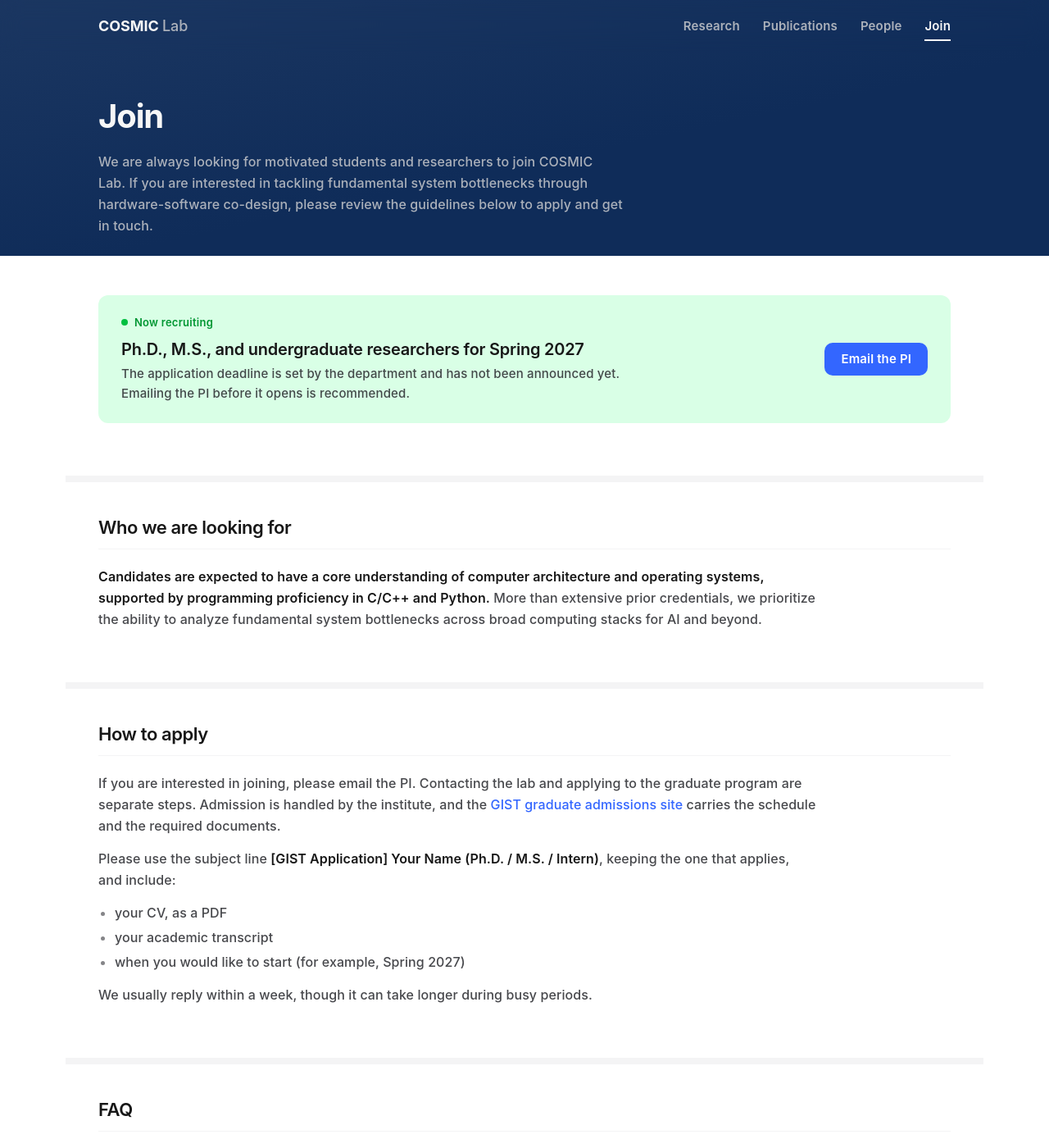
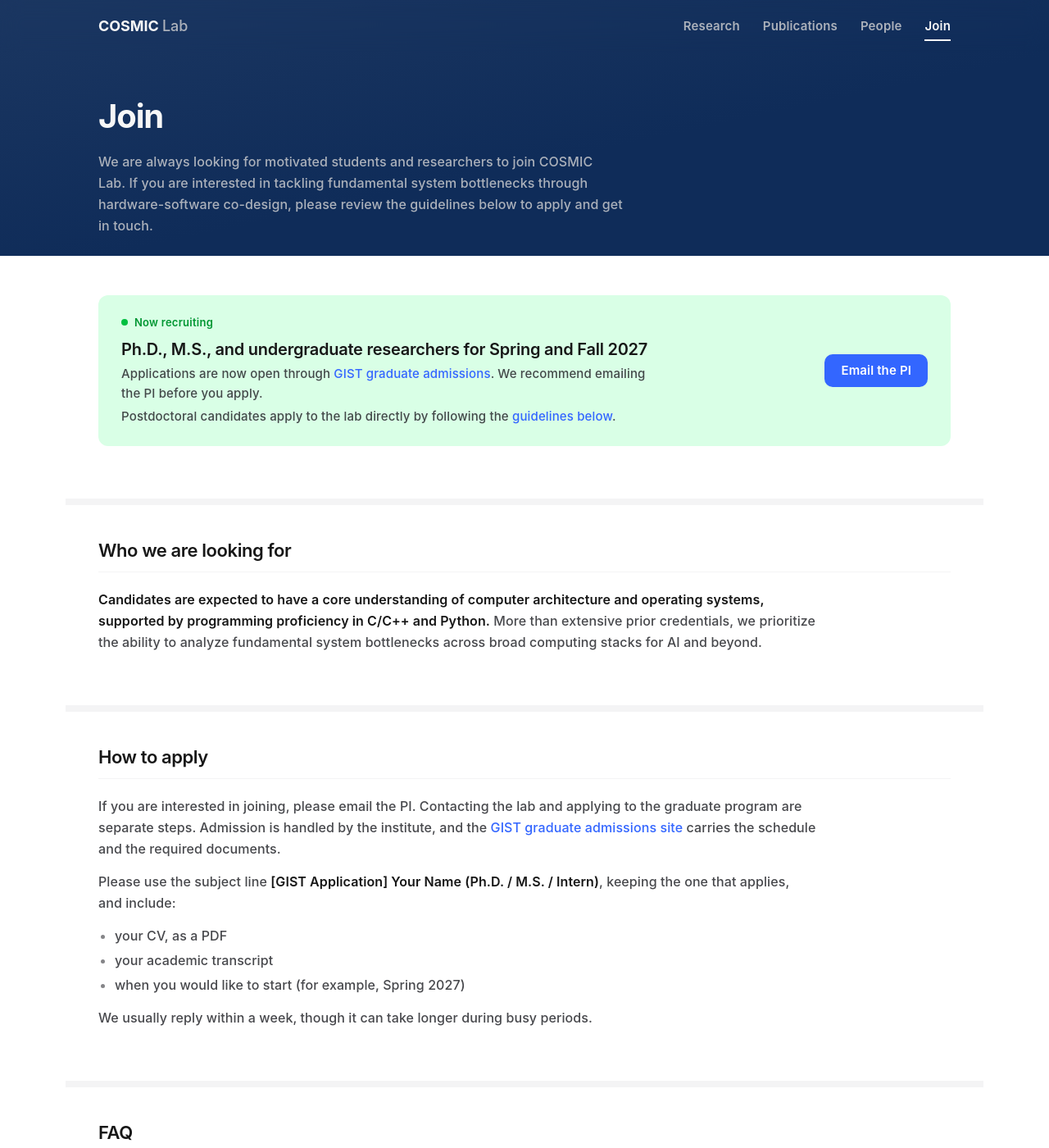
Before and after one commit to thecosmiclab/thecosmiclab.github.io, a Jekyll site: the page built from join.html, in a window 1280 px wide and 1400 px high. Shown: the whole window at 82% size. Built offline with Jekyll 4.4.1, drawn with Linux system fonts in a browser that asks for light colours; some web fonts are replaced; some of the changed text lies outside the part shown.

Commit message:
Rework the Join recruiting banner and add a postdoc section
The banner now covers Spring and Fall, drops application dates in favour
of a link to GIST graduate admissions, and points postdocs to a new
Postdoctoral researchers section below the FAQ. CSS and JS URLs carry a
build timestamp so visitors pick up changes without a stale cache.

Co-Authored-By: Claude Opus 5 <noreply@anthropic.com>

```diff
--- a/_config.yml
+++ b/_config.yml
@@ -52,13 +52,18 @@ lab:
 
   # The Join page's status banner. Everything here changes once per intake
   # cycle, so it lives in one place rather than inside the page markup.
-  #
-  # TODO: add the deadline to `open_body` once the department announces it.
   recruiting:
-    open_headline: "Ph.D., M.S., and undergraduate researchers for Spring 2027"
+    # No dates here on purpose: the admissions office owns the schedule, and
+    # the phrase "GIST graduate admissions" in open_body becomes a link to
+    # admissions_url on the page. `open_note` is an optional extra line; its
+    # phrase "guidelines below" links to the Postdoctoral researchers section.
+    open_headline: "Ph.D., M.S., and undergraduate researchers for Spring and Fall 2027"
     open_body: >-
-      The application deadline is set by the department and has not been
-      announced yet. Emailing the PI before it opens is recommended.
+      Applications are now open through GIST graduate admissions. We recommend
+      emailing the PI before you apply.
+    open_note: >-
+      Postdoctoral candidates apply to the lab directly by following the
+      guidelines below.
     closed_headline: "We are not recruiting at the moment"
     closed_body: >-
       Watch this page for the next intake, or email the PI to be told when it
--- a/_includes/head.html
+++ b/_includes/head.html
@@ -6,6 +6,11 @@
 <link rel="apple-touch-icon" href="{{ '/apple-touch-icon.png' | relative_url }}">
 <link rel="preconnect" href="https://cdn.jsdelivr.net" crossorigin>
 <link rel="stylesheet" href="https://cdn.jsdelivr.net/gh/orioncactus/pretendard@v1.3.9/dist/web/variable/pretendardvariable-dynamic-subset.min.css">
-<link rel="stylesheet" href="{{ '/assets/css/main.css' | relative_url }}">
+{%- comment -%}
+  GitHub Pages tells browsers to reuse CSS and JS for ten minutes. The build
+  time on the URL changes with every deploy, so visitors get the new files
+  straight away instead of a stale stylesheet against fresh HTML.
+{%- endcomment -%}
+<link rel="stylesheet" href="{{ '/assets/css/main.css' | relative_url }}?v={{ site.time | date: '%s' }}">
 {%- feed_meta -%}
 {%- seo -%}
--- a/_layouts/default.html
+++ b/_layouts/default.html
@@ -24,7 +24,7 @@
 {{ content }}
 </main>
 {% include footer.html %}
-<script src="{{ '/assets/js/site.js' | relative_url }}" defer></script>
+<script src="{{ '/assets/js/site.js' | relative_url }}?v={{ site.time | date: '%s' }}" defer></script>
 </body>
 </html>
 {%- endif -%}
--- a/assets/css/main.css
+++ b/assets/css/main.css
@@ -139,6 +139,7 @@ main{flex:1}
 
 .sec-head{display:flex;align-items:baseline;justify-content:space-between;gap:16px;
   padding-bottom:12px;box-shadow:inset 0 -1px 0 var(--line)}
+.sec-head[id]{scroll-margin-top:calc(var(--sticky-offset, 120px) + 12px)}
 .sec-head h2{font-size:22px;line-height:30px;font-weight:600;letter-spacing:-0.0194em;color:var(--ink)}
 
 /* Every edge in this design is an inner shadow — never a border, so it never
--- a/join.html
+++ b/join.html
@@ -25,7 +25,13 @@ flag: show_join
     <div style="flex:1">
       <p class="status-label"><span class="dot" aria-hidden="true"></span>{% if open %}Now recruiting{% else %}Not recruiting{% endif %}</p>
       <p class="t">{% if open %}{{ site.lab.recruiting.open_headline }}{% else %}{{ site.lab.recruiting.closed_headline }}{% endif %}</p>
-      <p class="d">{% if open %}{{ site.lab.recruiting.open_body }}{% else %}{{ site.lab.recruiting.closed_body }}{% endif %}</p>
+      {%- if open -%}
+      {%- capture admissions_link %}<a href="{{ site.lab.admissions_url }}"{% include external.html href=site.lab.admissions_url %}>GIST graduate admissions</a>{% endcapture -%}
+      <p class="d">{{ site.lab.recruiting.open_body | replace: "GIST graduate admissions", admissions_link }}</p>
+      {%- if site.lab.recruiting.open_note %}<p class="d">{{ site.lab.recruiting.open_note | replace: "guidelines below", '<a href="#postdoc">guidelines below</a>' }}</p>{% endif -%}
+      {%- else -%}
+      <p class="d">{{ site.lab.recruiting.closed_body }}</p>
+      {%- endif -%}
     </div>
     <a class="btn cta {% if open %}btn-solid{% else %}btn-outlined{% endif %}" href="{{ mailto }}">Email the PI</a>
   </div>
@@ -66,6 +72,19 @@ flag: show_join
   </div>
 
   <div class="bar" aria-hidden="true"></div>
+  <div class="sec-head" id="postdoc"><h2>Postdoctoral researchers</h2></div>
+  <div style="margin-top:20px;max-width:var(--measure-join);display:flex;flex-direction:column;gap:14px">
+    <p class="t-16 c-prose pretty">Through a GIST program, the lab can request university funding for a one-year postdoctoral position, subject to a university review. You do not apply to the university yourself. The lab selects the candidate and handles the funding request, so your email to the PI is the application.</p>
+    <p class="t-16 c-prose pretty">We welcome candidates who will hold a Ph.D. in computer architecture, computer systems, or a related field by the start date. Ideal candidates have at least one paper at a top-tier computer architecture conference, or equivalent research experience.</p>
+    <p class="t-16 c-prose pretty">Please use the subject line <span class="c-ink" style="font-weight:600">[{{ site.lab.subject_tag }}] Your Name (Postdoc)</span> and include:</p>
+    <ul class="bullets t-16 c-prose">
+      <li>your CV with a full publication list, as a PDF</li>
+      <li>a short statement of your past research and what you would like to pursue with us</li>
+      <li>when you would like to start</li>
+    </ul>
+  </div>
+
+  <div class="bar" aria-hidden="true"></div>
   <p class="t-13b c-slate">For collaborators</p>
   <h2 class="t-22 c-ink" style="margin-top:6px">Industry and academic collaboration</h2>
   <p class="t-16 c-prose pretty" style="margin-top:12px;max-width:var(--measure-join)">We welcome academic and industry collaborations aimed at resolving fundamental system bottlenecks through hardware-software co-design. For joint research inquiries, please contact the PI directly.</p>
```
